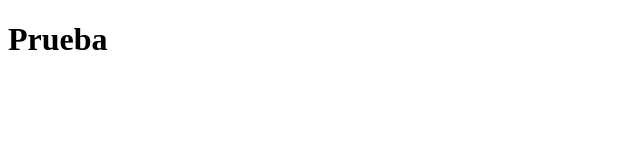
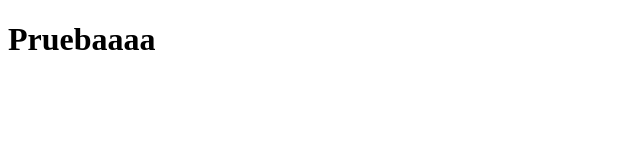
Before and after one commit to CodeKilaa/prueba, a plain HTML site: page index.html in a window 1280 px wide. Shown: the full height of the page, 0-640 px from the left. Drawn offline with Linux system fonts and the light colour scheme.

```diff
--- a/index.html
+++ b/index.html
@@ -7,6 +7,6 @@
     <title>Document</title>
 </head>
 <body>
-    <h1>Prueba</h1>
+    <h1>Pruebaaaa</h1>
 </body>
 </html>
```
